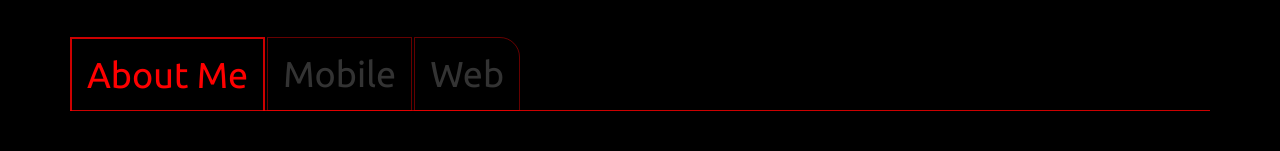
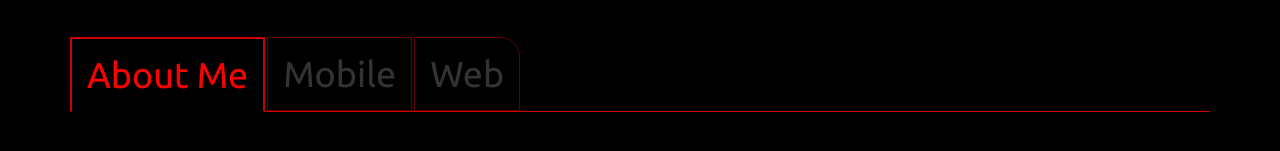
Before and after one commit to gchriswill/gchriswill.github.io, a Jekyll site: the page built from portfolio.html, in a window 1280 px wide. Shown: the part 359-510 px from the top of the page. Built offline with Jekyll 4.4.1, drawn with Linux system fonts in a browser that asks for light colours; nearby versions of some CDN libraries; Markdown is read by kramdown in place of the engine named in the settings.

Commit message:
Small fixes 8

```diff
--- a/css/meStyles.css
+++ b/css/meStyles.css
@@ -185,6 +185,7 @@
 }
 ul.nav-tabs  > li > a:hover {
 	color: #fff;
+	background: rgba(255, 0, 0, 0.15)
 }
 ul.nav-tabs {
 	border-color: rgba(255, 0, 0, 0.8);
@@ -199,15 +200,19 @@
 }
 
 ul.nav-tabs > .active > a {
-	border-width: 2px;
-	border-bottom-width: 0px;
-
+	border-bottom-width: 1px;
+	border-bottom-color: black;
 }
 
 ul.nav-tabs > li:last-child > a {
 	border-radius: 0px 20px 0px 0px;
 }
 
+ul.nav-tabs > li.active > a:hover {
+	border-bottom-color: black;
+	border-bottom-width: 1px;
+	background: rgba(255, 0, 0, 0.15)
+}
 
 ul.nav-tabs > li > a:hover {
 	-webkit-animation: pulse 2.5s infinite ease-in-out;
@@ -217,15 +222,16 @@
 @-webkit-keyframes pulse {
 
 	0% {
-		box-shadow: inset 0px 0px 0px rgba(255, 0, 0, 0.1);
+		box-shadow: inset 0px 0px 0px 0px rgba(255, 0, 0, 0.1);
 	}
 
 	50% {
 		box-shadow: inset 0px 0px 10px 5px rgba(255, 0, 0, 0.4);
+
 	}
 
 	100% {
-		box-shadow: inset 0 0 0px rgba(255, 0, 0, 0.1);
+		box-shadow: inset 0px 0px 0px 0px rgba(255, 0, 0, 0.1);
 	}
 }
 
```
